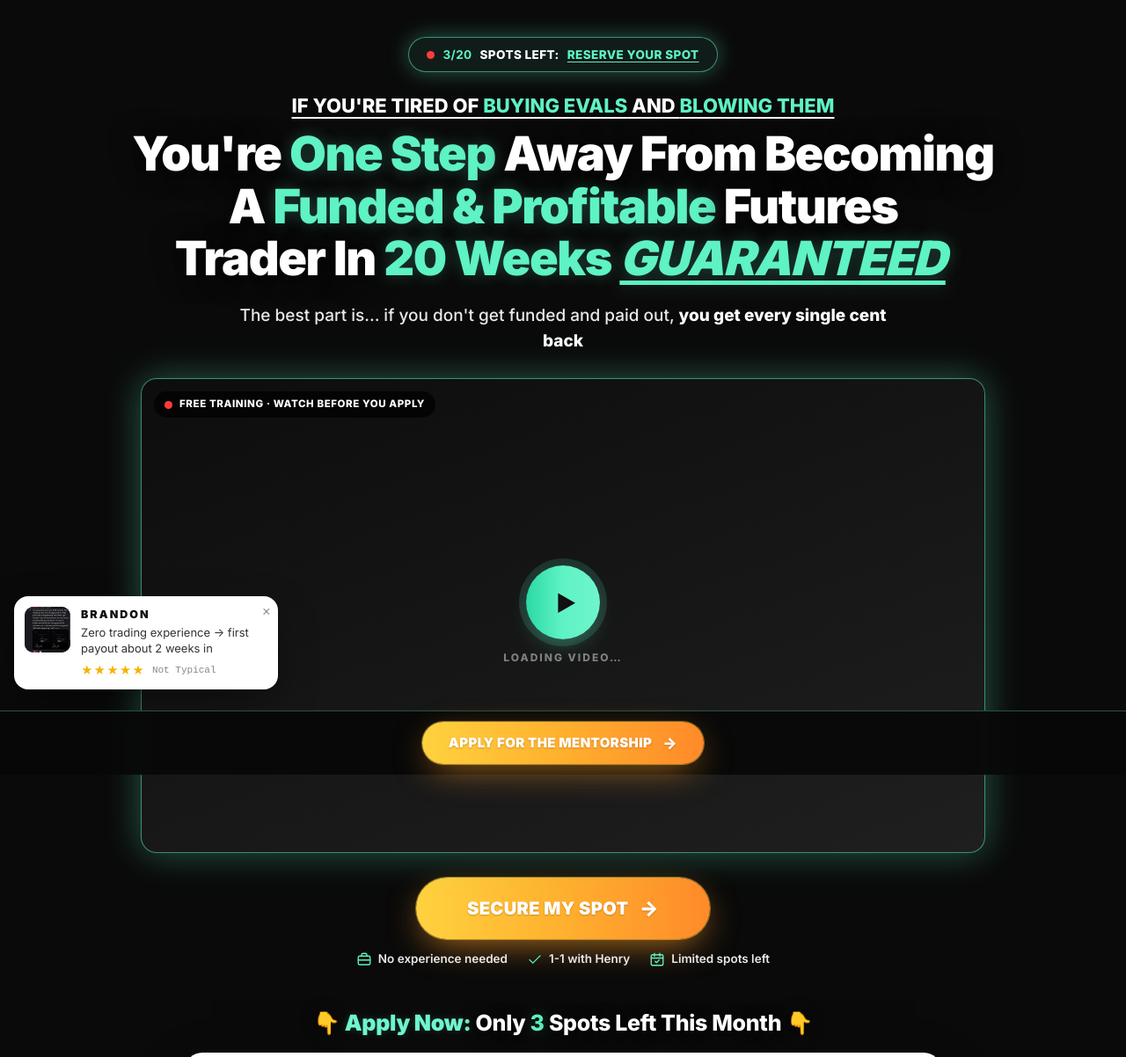
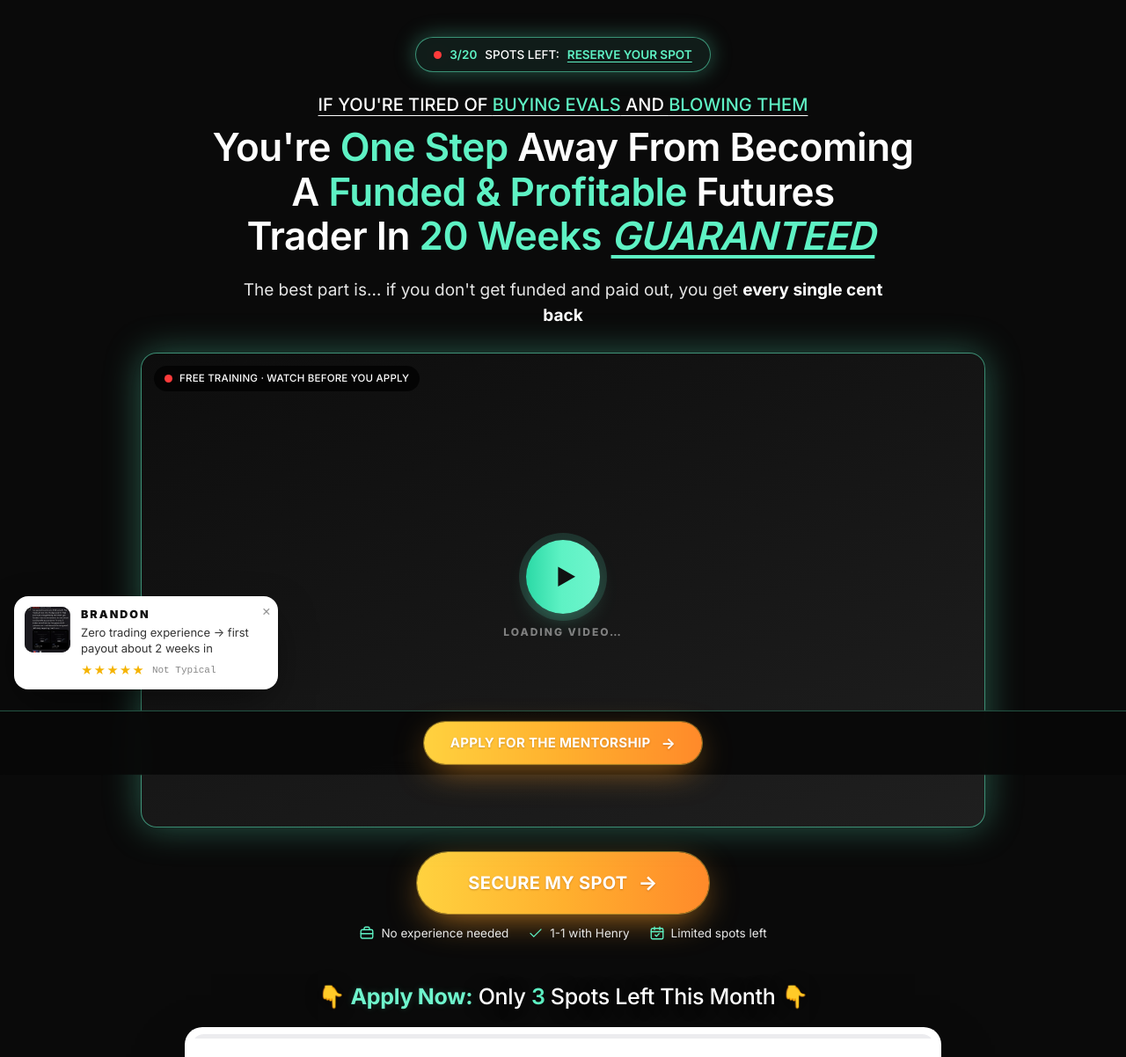
Before and after one commit to eliascroesus/andersenfunnel, a plain HTML site: page apply/index.html in a window 1280 px wide. Shown: the top 1202 px of the page at 88% size. Drawn offline with Linux system fonts and the light colour scheme.

Commit message:
Typography: medium-weight headlines, bold only on key words (all pages)
Co-Authored-By: Claude Opus 5.5 <noreply@anthropic.com>
Claude-Session: https://claude.ai/code/session_015aTEPZErDZv4g47zhVwhAZ

```diff
--- a/apply/index.html
+++ b/apply/index.html
@@ -31,7 +31,7 @@
     <a class="spots-pill" href="#book"><span class="live-dot"></span><b id="spots-count">3/20</b> SPOTS LEFT: <u>RESERVE YOUR SPOT</u></a>
     <p class="callout">If You're Tired Of <span class="accent">Buying Evals</span> And <span class="accent">Blowing Them</span></p>
     <h1>You're <span class="accent">One Step</span> Away From Becoming A <span class="accent">Funded &amp; Profitable</span> Futures Trader In <span class="accent">20 Weeks</span> <span class="g-word">GUARANTEED</span></h1>
-    <p class="guarantee-line">The best part is… if you don't get funded and paid out, <b>you get every single cent back</b></p>
+    <p class="guarantee-line">The best part is… if you don't get funded and paid out, you get <b>every single cent back</b></p>
     <div class="vslframe" id="vsl">
       <span class="vsl-badge"><span class="live-dot"></span>FREE TRAINING · WATCH BEFORE YOU APPLY</span>
       <div class="vph"><span class="play"><svg viewBox="0 0 24 24" fill="currentColor"><path d="M6 4l14 8-14 8z"/></svg></span><span class="vtxt">Loading video…</span></div>
--- a/assets/site/style.css
+++ b/assets/site/style.css
@@ -586,3 +586,25 @@ html { scroll-behavior: smooth; }
 .perks svg, .q__opt:has(input:checked) .q__key { color: #062a1f !important; }
 .yt__play, .stat b { background: var(--accent); color: #062a1f; -webkit-background-clip: border-box; background-clip: border-box; }
 .stat b { background: none; color: var(--accent); }
+
+/* lighter typography like the reference: medium-weight headlines, normal spacing, bold only on key words */
+h1, .hero h1, body[data-page="apply"] .hero h1 { font-weight: 600; letter-spacing: -.5px; line-height: 1.15; text-shadow: none; }
+body[data-page="apply"] .hero h1 { font-size: clamp(28px, 3.6vw, 44px); max-width: 960px; }
+h2, .section > .wrap > h2 { font-weight: 600; letter-spacing: -.3px; text-shadow: none; }
+.step-h { font-weight: 500; }
+.step-h b { font-weight: 700; }
+.accent, .g-word { font-weight: 600; text-shadow: none; }
+.callout { font-weight: 500; font-size: clamp(15px, 1.7vw, 20px); text-decoration-thickness: 1px; }
+.callout .accent { font-weight: 500; }
+.guarantee-line, body[data-page="apply"] .guarantee-line, .hero .lead { font-weight: 400; color: #e6e6e6; }
+.guarantee-line b, .hero .lead b { font-weight: 700; color: #fff; }
+.spots-pill { font-weight: 500; letter-spacing: 0; }
+.spots-pill b, .spots-pill u { font-weight: 600; }
+.vsl-badge { font-weight: 500; letter-spacing: .2px; }
+.btn { font-weight: 700; letter-spacing: .3px; }
+.cta-chips, .cta-chips span { font-weight: 400; }
+.kicker, .eyebrow { font-weight: 600; }
+.perks li, .trust { font-weight: 400; }
+.perks b { font-weight: 600; }
+@media (max-width: 560px) { body[data-page="apply"] .hero h1 { font-size: 26px; } }
+body[data-page="apply"] .guarantee-line b { font-weight: 700; }
```
